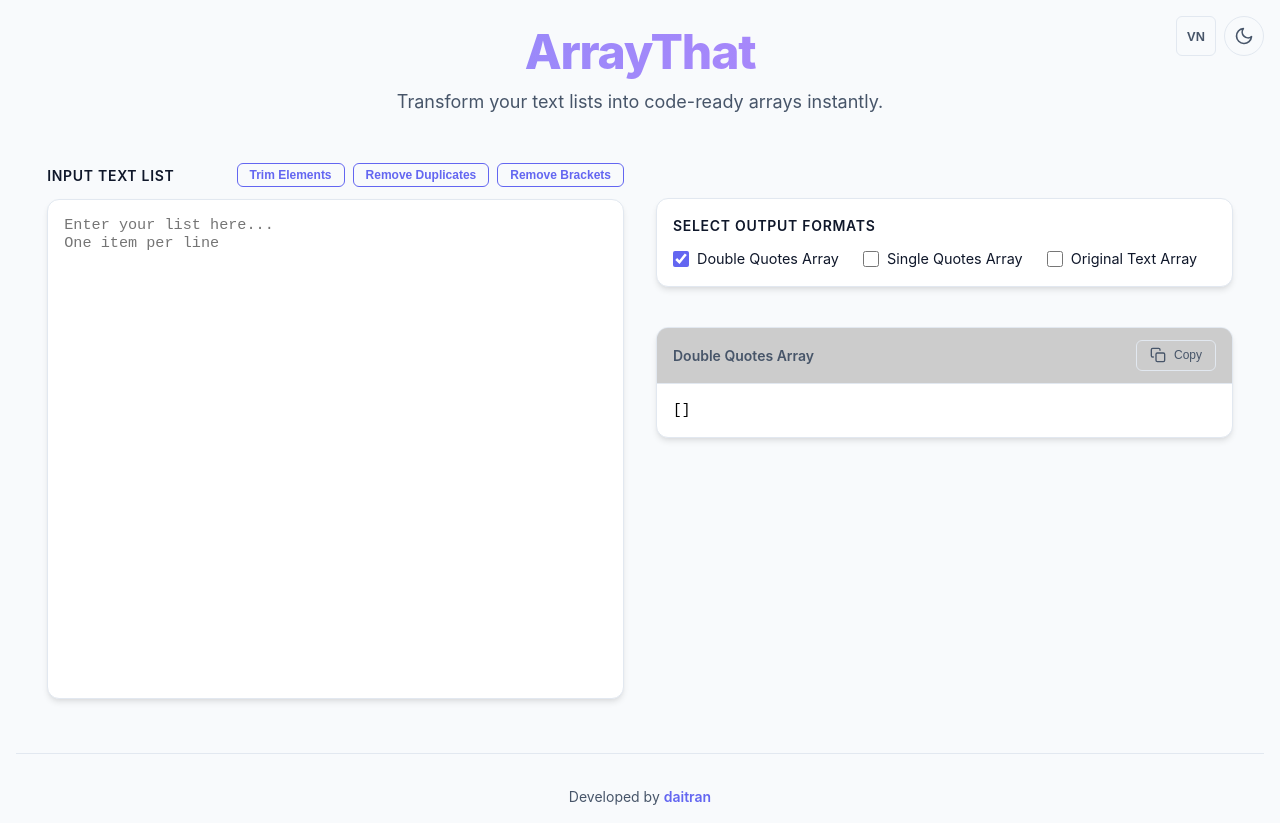
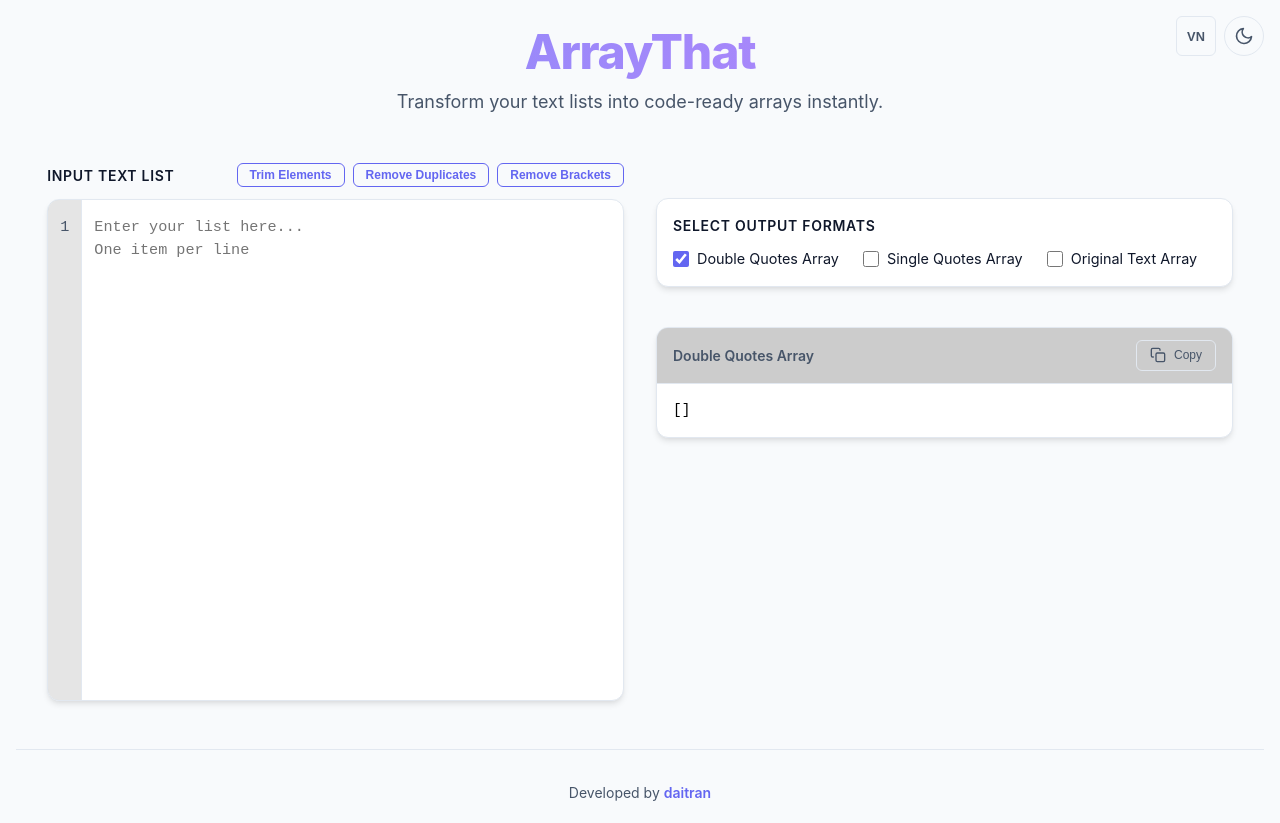
Before and after one commit to daitran94/arraythat, a React (Vite) app: page / in a window 1280 px wide. Built offline with nearby package versions, Linux system fonts and the light colour scheme.

Commit message:
Add line numbers to input textarea

```diff
--- a/src/components/ArrayGenerator.jsx
+++ b/src/components/ArrayGenerator.jsx
@@ -1,4 +1,4 @@
-import { useState, useEffect } from 'react';
+import { useState, useEffect, useRef } from 'react';
 
 const ArrayGenerator = ({ t }) => {
   const [inputText, setInputText] = useState('');
@@ -14,6 +14,7 @@ const ArrayGenerator = ({ t }) => {
     singleQuote: false,
     original: false,
   });
+  const textareaRef = useRef(null);
 
   useEffect(() => {
     const lines = inputText.split('\n').filter((line) => line.trim() !== '');
@@ -85,14 +86,35 @@ const ArrayGenerator = ({ t }) => {
             </button>
           </div>
         </div>
+        <div className="textarea-wrapper">
+          <div
+            className="line-numbers"
+            ref={(el) => {
+              if (el && textareaRef.current) {
+                el.scrollTop = textareaRef.current.scrollTop;
+              }
+            }}
+          >
+            {Array.from({ length: Math.max(inputText.split('\n').length, 1) }, (_, i) => (
+              <div key={i + 1} className="line-number">{i + 1}</div>
+            ))}
+          </div>
           <textarea
+            ref={textareaRef}
             id="input-text"
             value={inputText}
             onChange={(e) => setInputText(e.target.value)}
+            onScroll={(e) => {
+              const lineNumbers = e.target.previousSibling;
+              if (lineNumbers) {
+                lineNumbers.scrollTop = e.target.scrollTop;
+              }
+            }}
             placeholder={t.placeholder}
             className="input-textarea"
             spellCheck="false"
           />
+        </div>
       </div>
 
       <div className="output-section">
--- a/src/index.css
+++ b/src/index.css
@@ -194,13 +194,42 @@ body {
   color: #fff;
 }
 
-.input-textarea {
+.textarea-wrapper {
+  display: flex;
   width: 100%;
-  height: 500px;
   background-color: var(--bg-secondary);
   border: 1px solid var(--border-color);
   border-radius: 0.75rem;
+  overflow: hidden;
+  box-shadow: var(--card-shadow);
+}
+
+.line-numbers {
+  background-color: rgba(0, 0, 0, 0.1);
+  border-right: 1px solid var(--border-color);
+  padding: 1rem 0.75rem;
+  font-family: 'JetBrains Mono', monospace;
+  font-size: 0.95rem;
+  color: var(--text-secondary);
+  text-align: right;
+  user-select: none;
+  overflow-y: hidden;
+  height: 500px;
+  line-height: 1.5;
+}
+
+.line-number {
+  height: 1.425rem;
+}
+
+.input-textarea {
+  flex: 1;
+  height: 500px;
+  background-color: transparent;
+  border: none;
+  border-radius: 0;
   padding: 1rem;
+  padding-left: 0.75rem;
   color: var(--text-primary);
   font-family: 'JetBrains Mono', monospace;
   /* Monospace for code-like input */
@@ -208,7 +237,8 @@ body {
   resize: none;
   transition: all 0.2s ease;
   outline: none;
-  box-shadow: var(--card-shadow);
+  box-shadow: none;
+  line-height: 1.5;
 }
 
 .input-textarea:focus {
```
Lines whose indentation alone changed are shown as unchanged.
